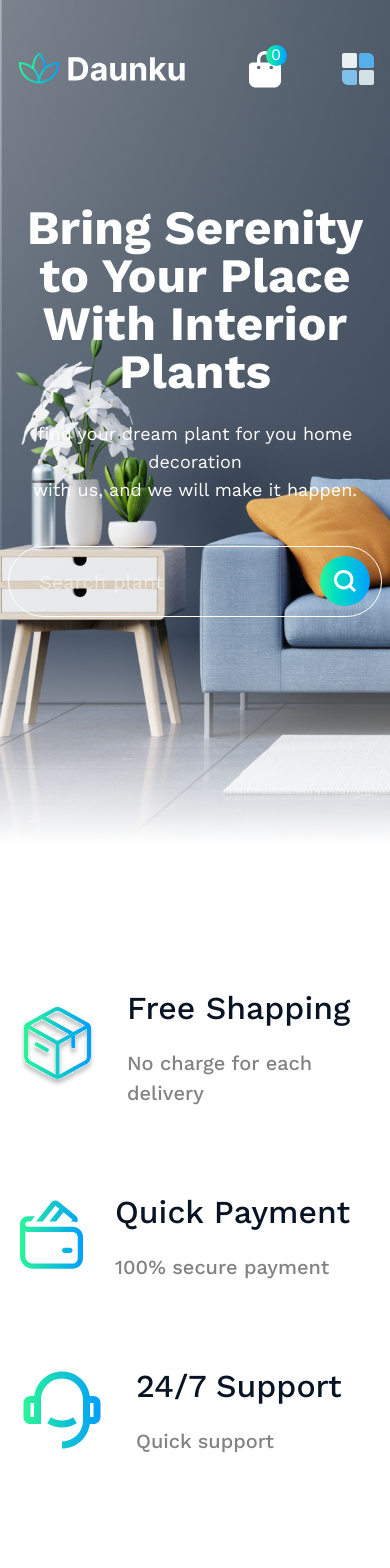
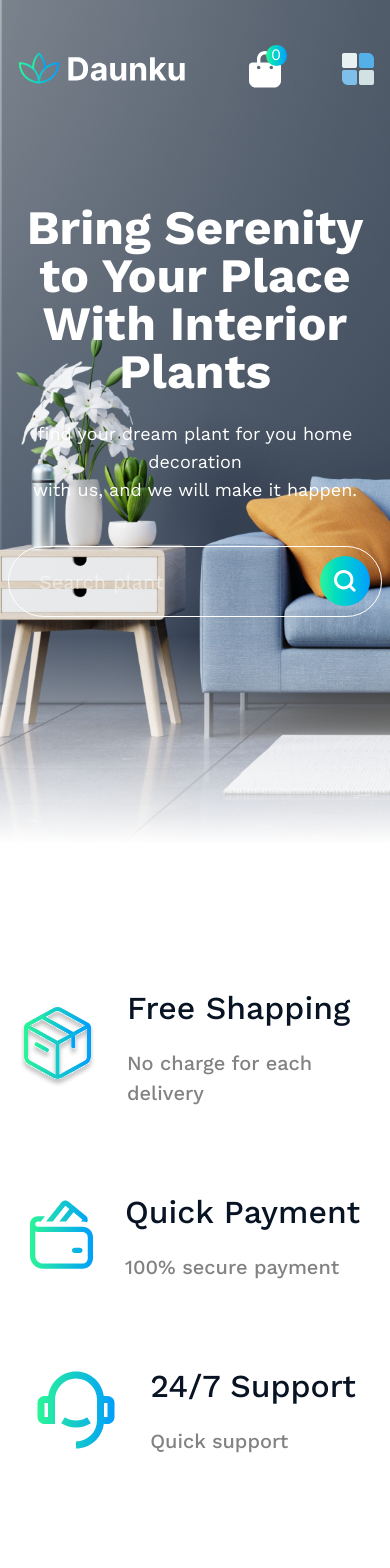
Before and after one commit to mohamedmagdy-dev/Online-plant-store, a React (Vite) app: page / in a window 390 px wide. Shown: the top 1568 px of the page. Built offline with nearby package versions, Linux system fonts and the light colour scheme.

Commit message:
style: enhance benefit section resonsive in mobile screen

```diff
--- a/src/components/BenefitSection.jsx
+++ b/src/components/BenefitSection.jsx
@@ -5,7 +5,7 @@ import supportIcon from "../assets/icons/supportIcon.svg";
 export default function BenefitSection() {
   return (
     <section className="bg-white">
-      <div className="container flex items-center justify-between flex-wrap gap-20 py-35 px-5">
+      <div className="container flex items-center justify-center lg:justify-between flex-wrap gap-20 py-35 px-5">
         <div className="benefit flex gap-8">
           <img src={freeShappingIcon} alt="free shapping Icon" />
           <div className="info">
```
